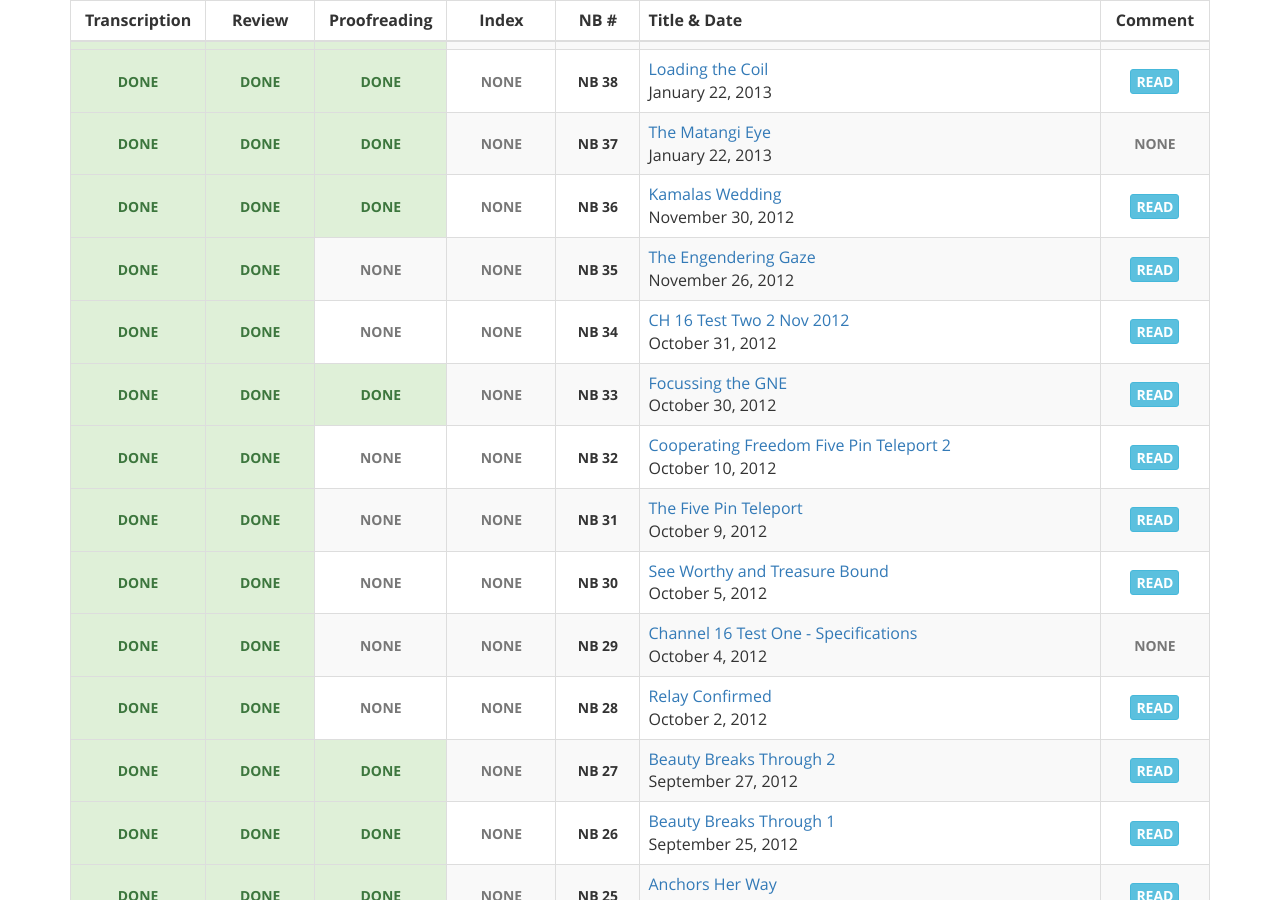
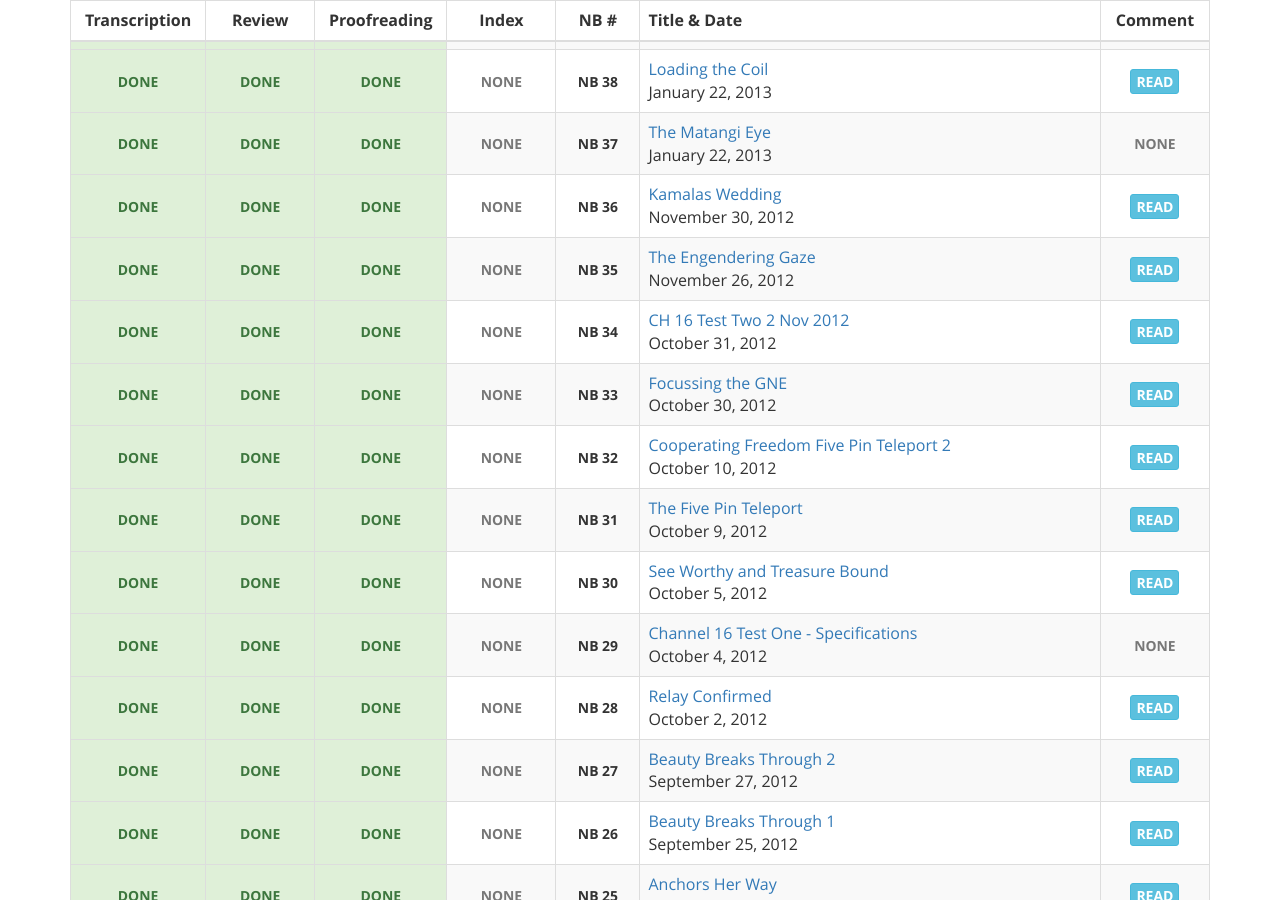
Before and after one commit to gaiaspora/gaiaspora.github.io, a Jekyll site: the page built from content/navigator-briefings.markdown, in a window 1280 px wide and 900 px high, scrolled down 6404 px. Built offline with Jekyll 4.4.1, drawn with Linux system fonts in a browser that asks for light colours.

Commit message:
Update nb.yaml

```diff
--- a/_data/nb.yaml
+++ b/_data/nb.yaml
@@ -883,7 +883,7 @@
 - NB: "35"
   Transcription: "done"
   Review: "done"
-  Proofreading: "none"
+  Proofreading: "done"
   Index: "none"
   Title: "The Engendering Gaze"
   Date: "November 26, 2012"
@@ -892,7 +892,7 @@
 - NB: "34"
   Transcription: "done"
   Review: "done"
-  Proofreading: "none"
+  Proofreading: "done"
   Index: "none"
   Title: "CH 16 Test Two 2 Nov 2012"
   Date: "October 31, 2012"
@@ -910,7 +910,7 @@
 - NB: "32"
   Transcription: "done"
   Review: "done"
-  Proofreading: "none"
+  Proofreading: "done"
   Index: "none"
   Title: "Cooperating Freedom Five Pin Teleport 2"
   Date: "October 10, 2012"
@@ -919,7 +919,7 @@
 - NB: "31"
   Transcription: "done"
   Review: "done"
-  Proofreading: "none"
+  Proofreading: "done"
   Index: "none"
   Title: "The Five Pin Teleport"
   Date: "October 9, 2012"
@@ -928,7 +928,7 @@
 - NB: "30"
   Transcription: "done"
   Review: "done"
-  Proofreading: "none"
+  Proofreading: "done"
   Index: "none"
   Title: "See Worthy and Treasure Bound"
   Date: "October 5, 2012"
@@ -937,7 +937,7 @@
 - NB: "29"
   Transcription: "done"
   Review: "done"
-  Proofreading: "none"
+  Proofreading: "done"
   Index: "none"
   Title: "Channel 16 Test One - Specifications"
   Date: "October 4, 2012"
@@ -946,7 +946,7 @@
 - NB: "28"
   Transcription: "done"
   Review: "done"
-  Proofreading: "none"
+  Proofreading: "done"
   Index: "none"
   Title: "Relay Confirmed"
   Date: "October 2, 2012"
```
